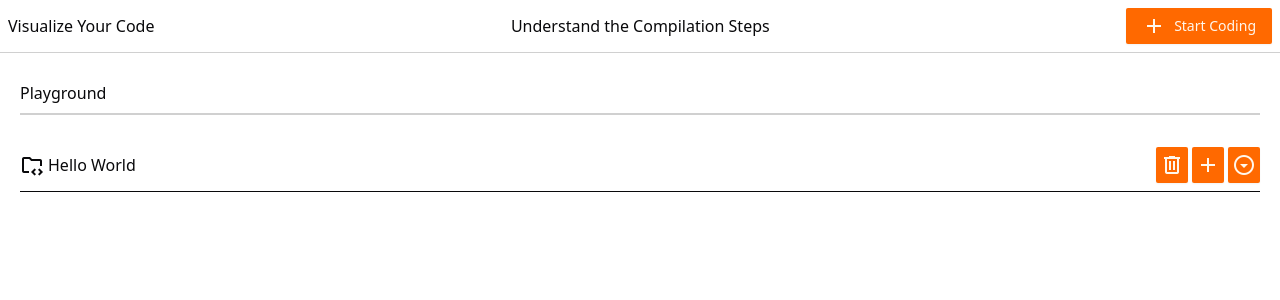
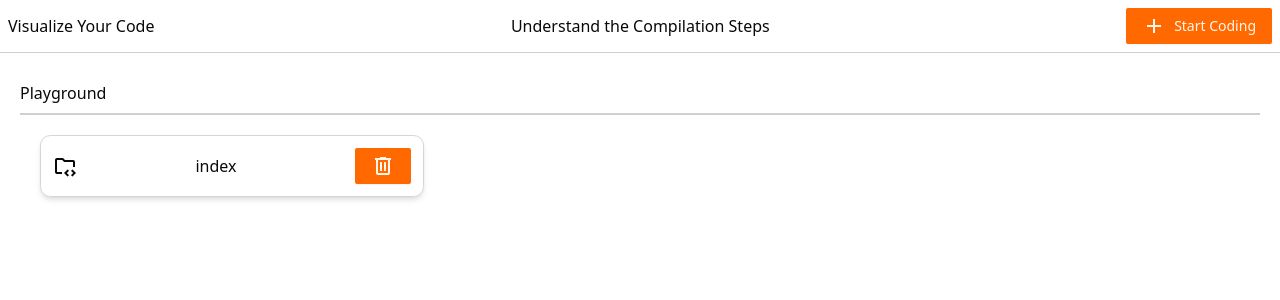
Before and after one commit to VisualCompiler/compiler-app, a React (Vite) app: page /Home in a window 1280 px wide. Shown: the top 300 px of the page. Built offline with nearby package versions, Linux system fonts and the light colour scheme.

Commit message:
Allow root to be hidden and view root cards without folder structure. Issue Change Playground to be starting point Fixes #10

```diff
--- a/src/Providers/Modals/SaveCardModal.tsx
+++ b/src/Providers/Modals/SaveCardModal.tsx
@@ -8,6 +8,7 @@ import {
   DialogTitle,
 } from '@/components/ui/dialog'
 import { Button } from '@/components/ui/button'
+import { Separator } from '@radix-ui/react-separator'
 
 export const SaveCardModal = () => {
   const modalFeatures = useContext(ModalContext)
@@ -55,6 +56,16 @@ export const SaveCardModal = () => {
 
         <form onSubmit={onSubmitModal} className="space-y-4 mt-4">
           <div className="flex flex-col space-y-1">
+            <label htmlFor="fileName">Enter File name:</label>
+            <input
+              name="fileName"
+              id="fileName"
+              required
+              className="border rounded px-2 py-1"
+            />
+          </div>
+
+          <div className="flex flex-col space-y-1">
             <label htmlFor="folderSelect">Choose Folder:</label>
             <select
               id="folderSelect"
@@ -80,16 +91,6 @@ export const SaveCardModal = () => {
             />
           </div>
 
-          <div className="flex flex-col space-y-1">
-            <label htmlFor="fileName">Enter File name:</label>
-            <input
-              name="fileName"
-              id="fileName"
-              required
-              className="border rounded px-2 py-1"
-            />
-          </div>
-
           <div className="flex justify-end">
             <button
               type="submit"
--- a/src/Providers/PlaygroundProvider.tsx
+++ b/src/Providers/PlaygroundProvider.tsx
@@ -32,12 +32,6 @@ export const PlaygroundContext = createContext<
   PlaygroundContextType | undefined
 >(undefined)
 
-const rootFolder: FolderType = {
-  id: 'root',
-  title: 'root',
-  files: [],
-}
-
 const defaultCode = `#include<stdio.h>
             int main() {
                 printf("Hello World\\n");
@@ -47,8 +41,8 @@ const defaultCode = `#include<stdio.h>
 // preview some initial data (folder, file)
 const initialData = [
   {
-    id: v4(),
-    title: 'Hello World',
+    id: 'root',
+    title: '-',
     files: [
       {
         id: v4(),
@@ -56,7 +50,6 @@ const initialData = [
         code: defaultCode,
       },
     ],
-    rootFolder,
   },
 ]
 
```
